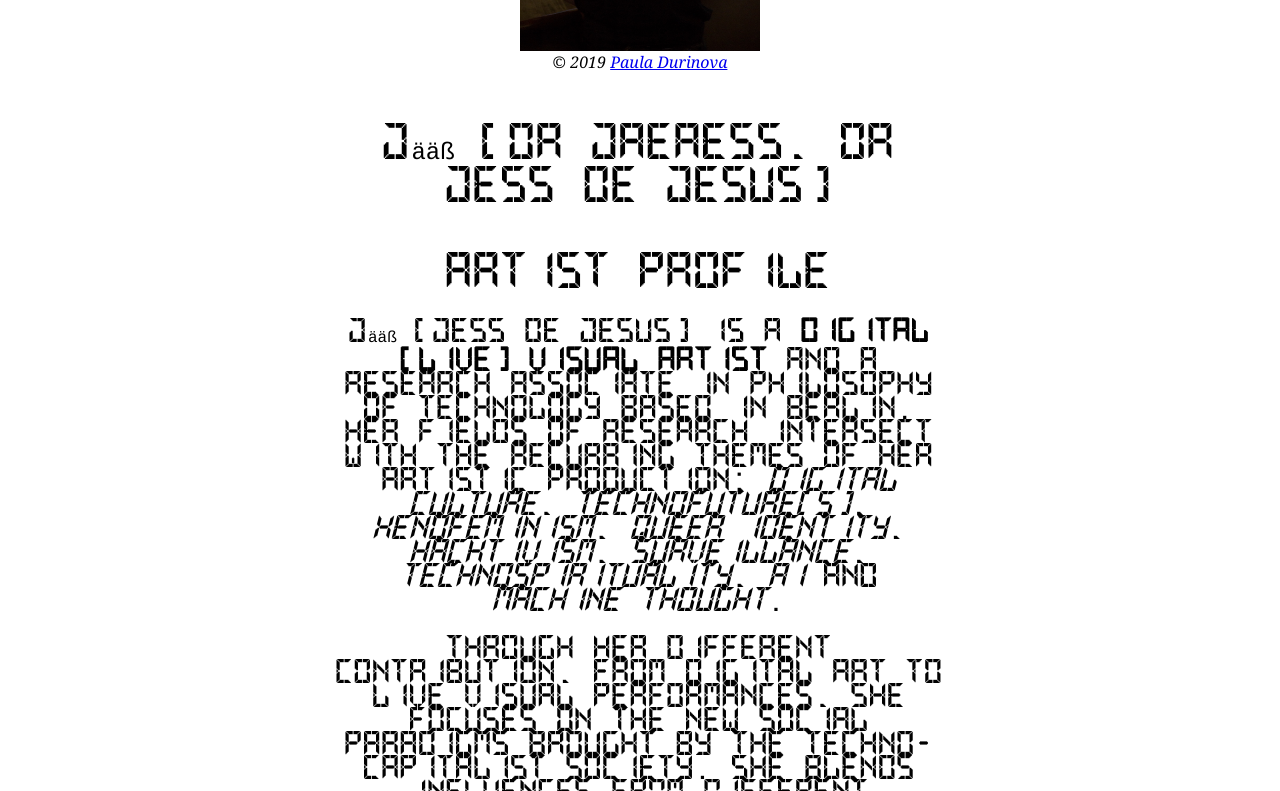
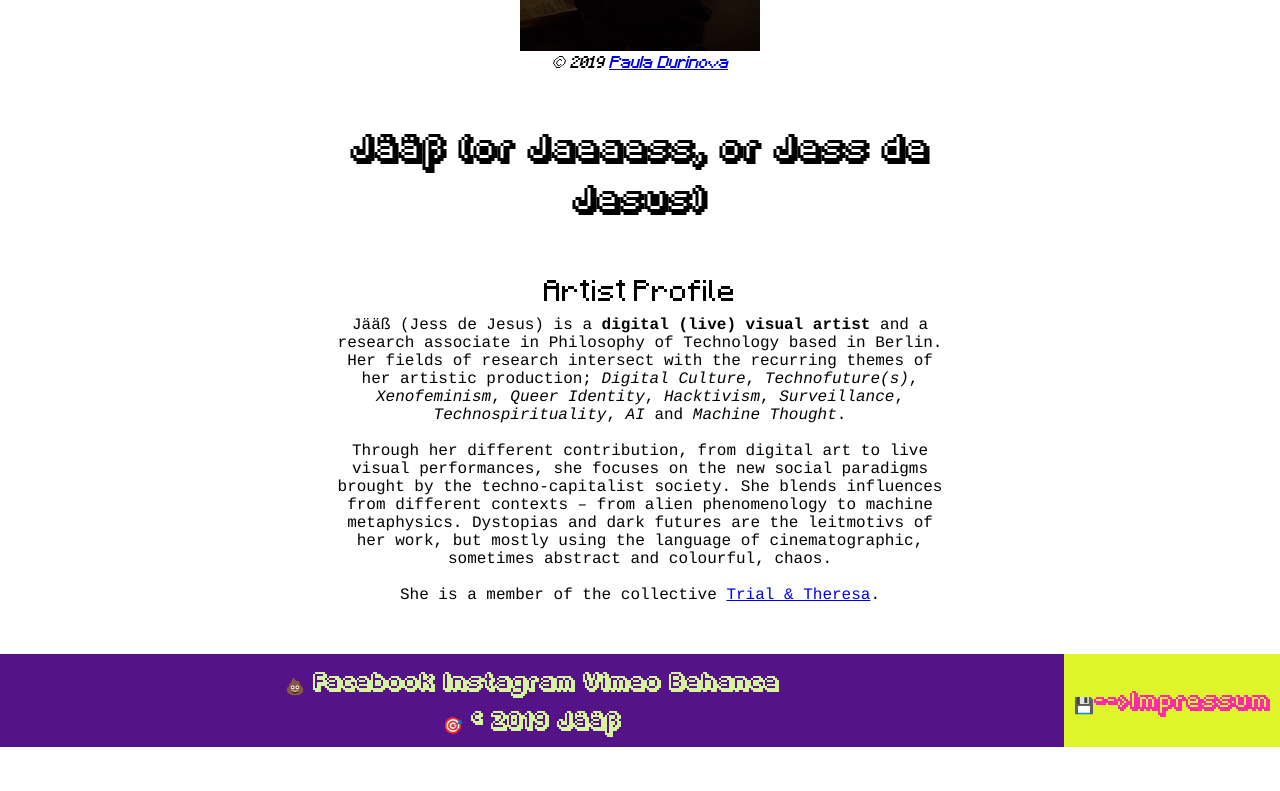
Before and after one commit to jaeaess/jaeaess.github.io, a website: page about.html in a window 1280 px wide. Shown: the part 389-1180 px from the top of the page. After the commit the page ends 1136 px from the top, so only its background shows below. Drawn offline with Linux system fonts and the light colour scheme.

Commit message:
Style header content footer

```diff
--- a/styles/1-base/base.css
+++ b/styles/1-base/base.css
@@ -1,6 +1,6 @@
 html {
-    /* border-box box model allows us to add padding and border to our elements without increasing their size */
-    box-sizing: border-box;
+  /* border-box box model allows us to add padding and border to our elements without increasing their size */
+  box-sizing: border-box;
 }
 
 /*
@@ -14,12 +14,12 @@ html {
 }
 
 * {
-    padding: 0px;
-    margin: 0px;
+  padding: 0px;
+  margin: 0px;
 }
 
 body {
-    font-family: advanced_pixel_lcd-7regular, courier;
+  font-family: courier;
 }
 
 h1,
@@ -30,11 +30,5 @@ h5,
 h6 {
   font-weight: normal;
   margin: 0;
-  padding: 0 0 30px 0;
   font-size: 1.5em;
 }
-
-figcaption {
-    font-family: Cambria, Cochin, Georgia, 'Times New Roman', Times, serif;
-    font-style: italic;
-}
--- a/styles/2-layout/main-layout.css
+++ b/styles/2-layout/main-layout.css
@@ -34,6 +34,7 @@ nav {
     display: grid;
     grid-template-columns: 50px 1fr 50px;
     justify-items: center;
+    align-items: center;
 }
 
 .middle>* {
--- a/styles/3-modules/footer.css
+++ b/styles/3-modules/footer.css
@@ -18,4 +18,5 @@
     display: flex;
     align-items: center;
     justify-content: right;
+    padding: 0 10px;
 }
--- a/styles/5-theme/80s_koolkid.css
+++ b/styles/5-theme/80s_koolkid.css
@@ -58,10 +58,13 @@
     font-style: normal;
 }
 
+/******************/
 /* Styling the header */
+/******************/
 
 header {
     background: var(--black);
+    font-family: fippsregular, courier;
 }
 
 .logo {
@@ -93,25 +96,52 @@ nav a:hover {
     content: "📅> ";
 }
 
+/************************************/
+/* Styling the content of the middle section */
+/************************************/
+
+h1 {
+    font-family: fippsregular, courier;
+}
+
+h2 {
+    font-family: minecraftiaregular, courier;
+}
+
+  figcaption {
+    font-family: minecraftmedium, courier;
+    font-size: 1em;
+    font-style: italic;
+    padding: 5px 0 0 0;
+}
+
+/*****************/
 /* Styling the footer */
+/*****************/
 
 footer {
     background: var(--purple);
-    color: var(--neonpink);
+    font-family: fippsregular, courier;
 }
 
 .footer-socialmedia-links::before {
     content: "💩 ";
 }
+.footer-socialmedia-links a {
+    color: var(--green);
+}
 
 .footer-copyright::before {
     content: "🎯 ";
 }
-
-.footer-impressum {
-    background: var(--yellow);
+.footer-copyright {
+    color: var(--green);
 }
 
 .footer-impressum::before {
     content: "💾--> ";
 }
+.footer-impressum {
+    color: var(--neonpink);
+    background: var(--yellow);
+}
```
